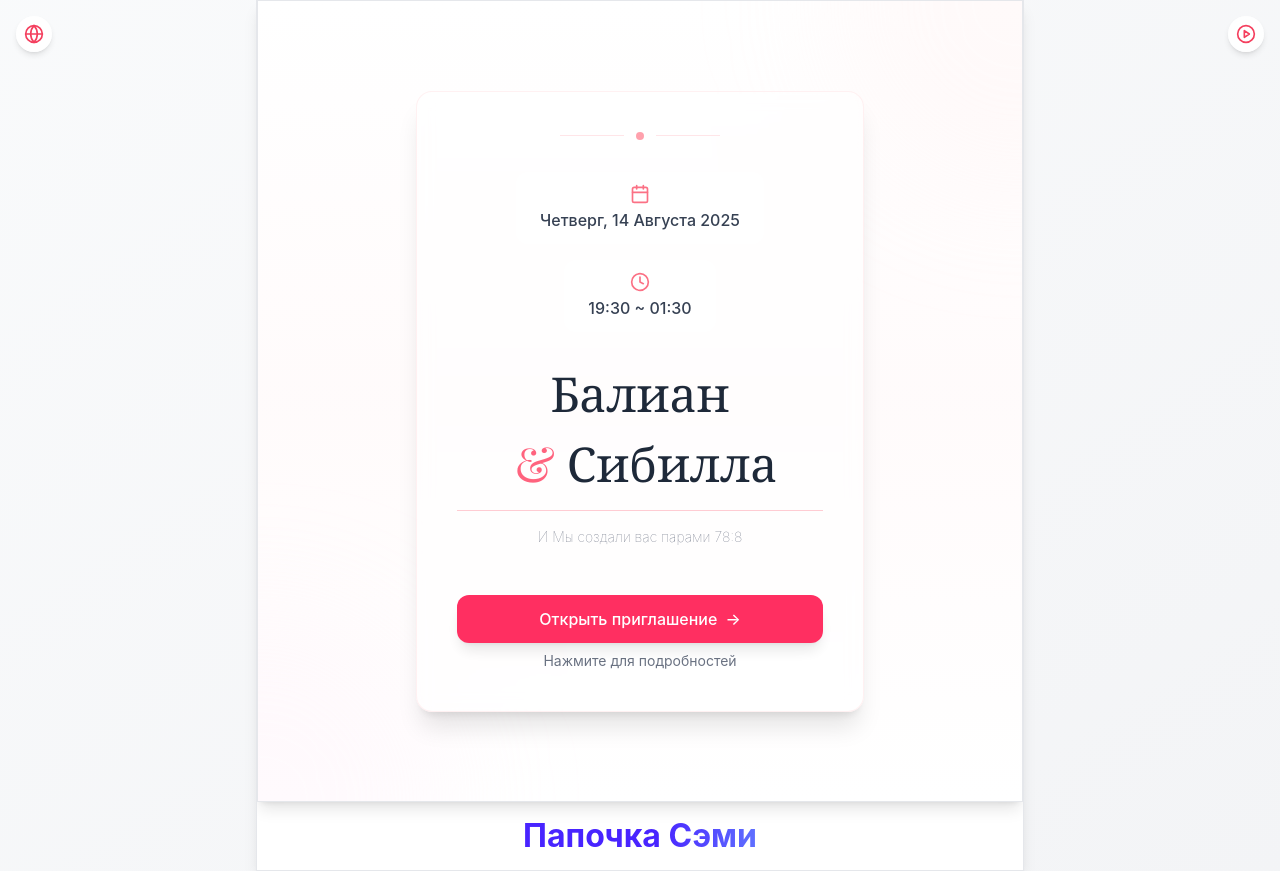
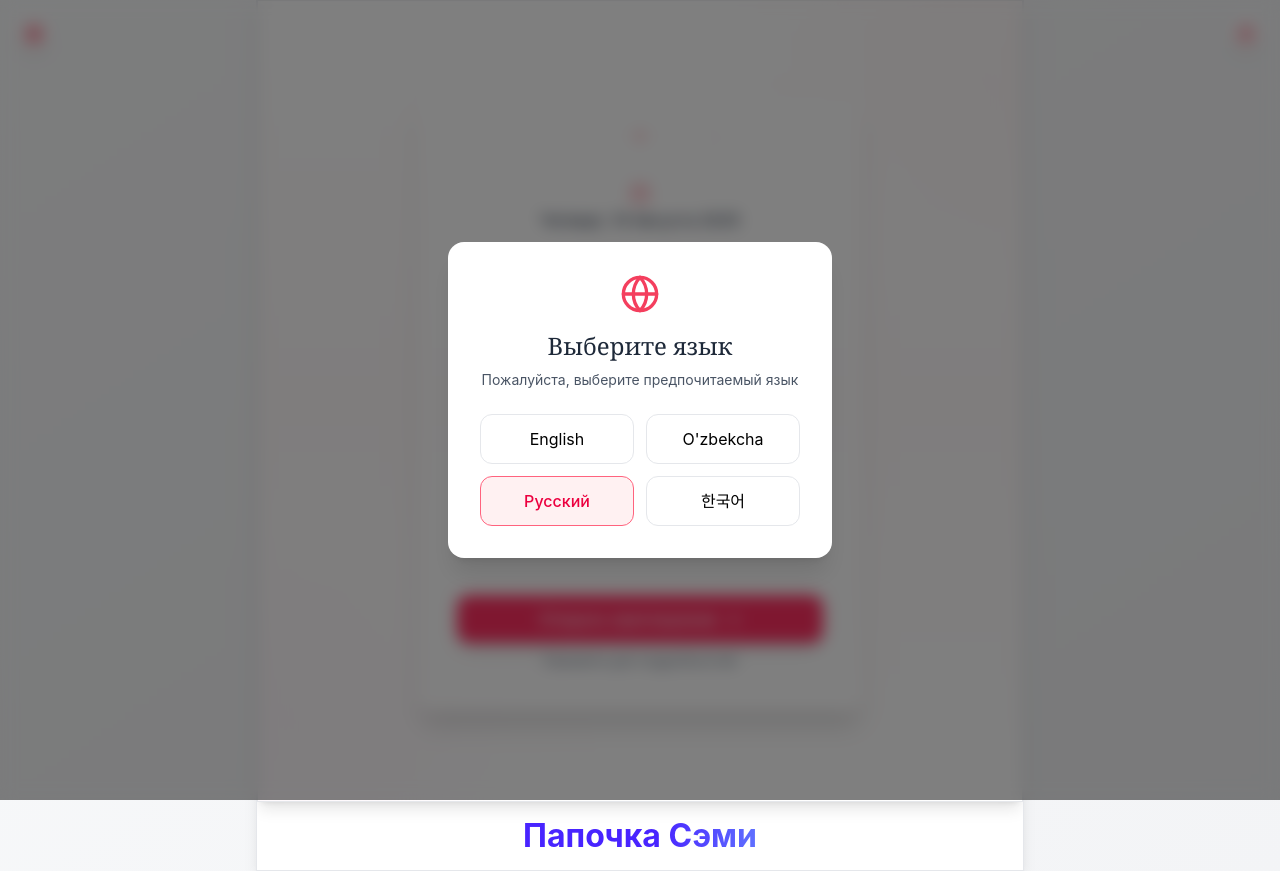
Before and after one commit to DaddySammyLabs/invitation-wedding-pink, a React (Vite) app: page / in a window 1280 px wide. Built offline with nearby package versions, Linux system fonts and the light colour scheme; a web font is replaced by a local one.

Commit message:
Loading an almost finished website. It remains to connect the server side.

```diff
--- a/src/components/pages/home-header/Header.jsx
+++ b/src/components/pages/home-header/Header.jsx
@@ -19,7 +19,7 @@ const Header = ({ texts }) => {
 
   return (
     <>
-      {/* <ChooseLang texts={texts} /> */}
+      <ChooseLang texts={texts} />
 
       <div ref={parent} className="fixed top-4 left-4 z-40">
         <div className="relative">
```
Also changed, not shown: 2 other files (tests, documents, lock files or other folders).
